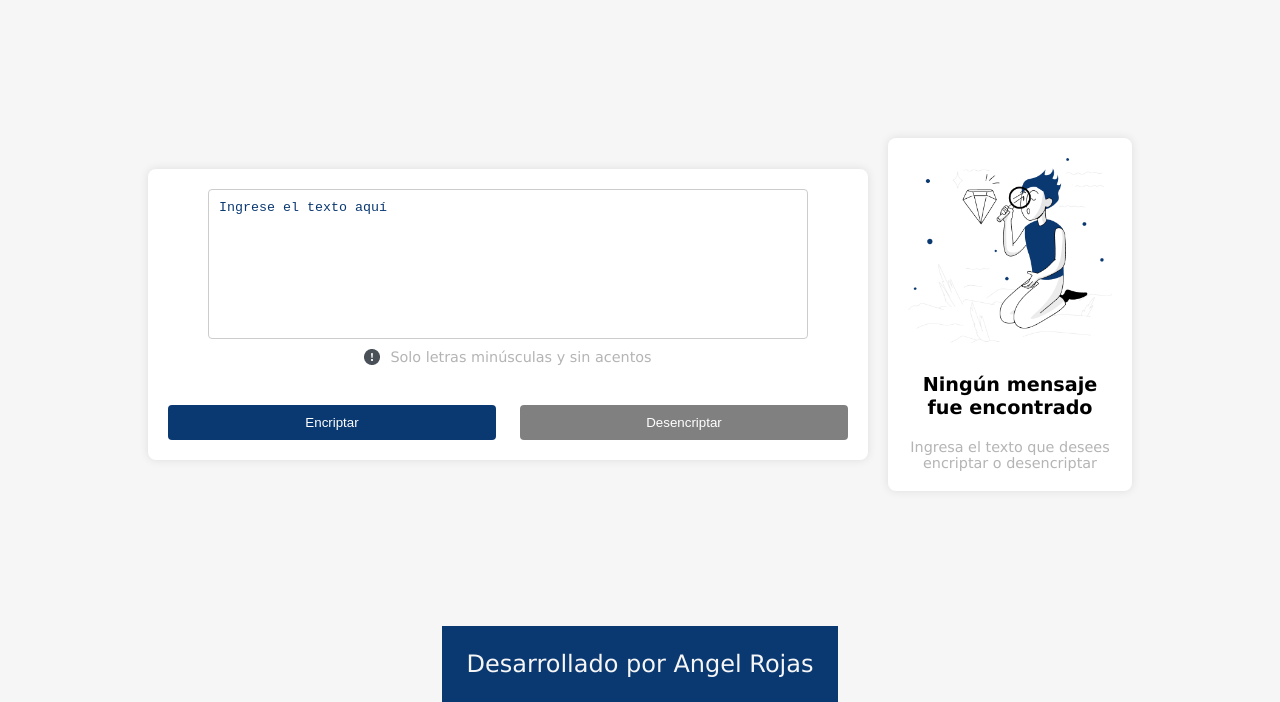
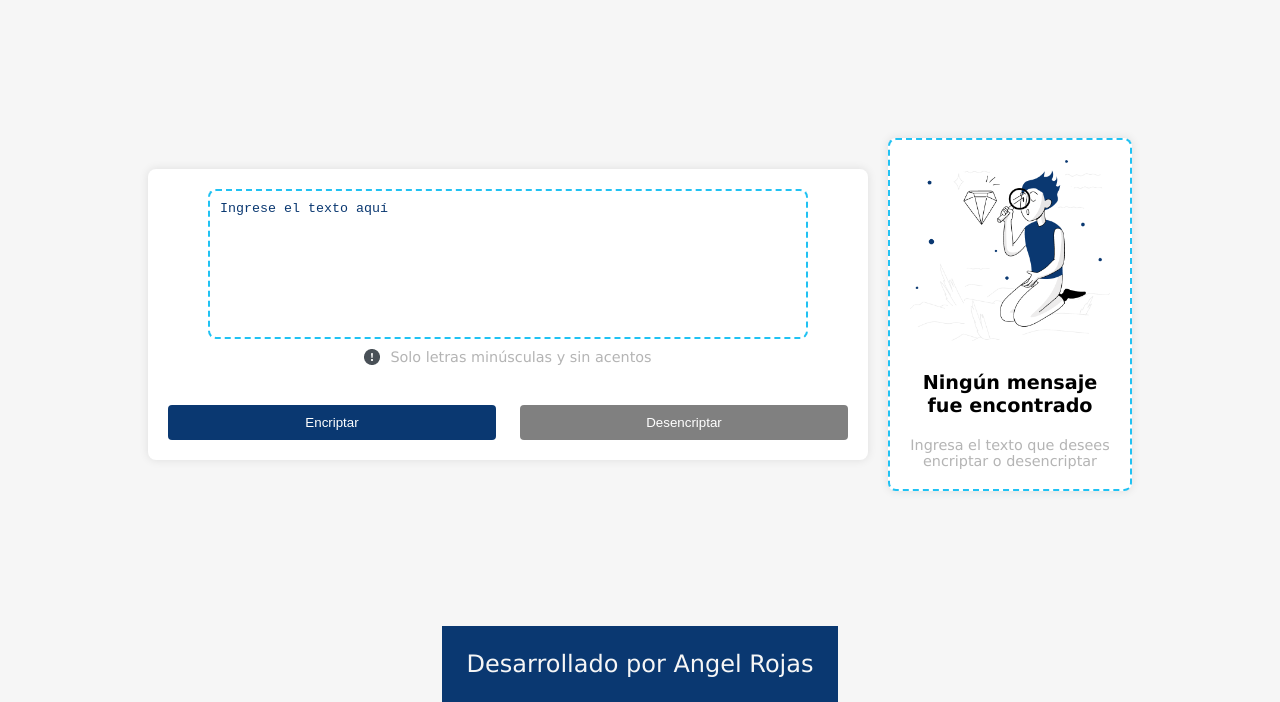
Before and after one commit to Halk190/challenge, a plain HTML site: page index.html in a window 1280 px wide. Shown: the part 98-800 px from the top of the page. Drawn offline with Linux system fonts and the light colour scheme.

Commit message:
style upgrade

```diff
--- a/style.css
+++ b/style.css
@@ -2,6 +2,7 @@
     --color-primary: #f6f6f6;
     --color-secondary: #000000;
     --color-tertiary: #0A3871;
+    --color-border: #20c2f3; /* Añadido */
 }
 
 * {
@@ -23,7 +24,7 @@ body {
 .header {
     width: 100%;
     display: flex;
-    justify-content: flex-start; /* Alinea el contenido a la izquierda */
+    justify-content: flex-start;
     padding: 2%;
 }
 
@@ -48,6 +49,15 @@ body {
     border-radius: 8px;
     box-shadow: 0 0 10px rgba(0, 0, 0, 0.1);
     width: 100%;
+    /*border: 2px dashed var(--color-border); /* Añadido */
+}
+.container_output{
+    background-color: white;
+    padding: 20px;
+    border-radius: 8px;
+    box-shadow: 0 0 10px rgba(0, 0, 0, 0.1);
+    width: 100%;
+    border: 2px dashed var(--color-border); /* Añadido */
 }
 
 .container_input {
@@ -64,10 +74,10 @@ body {
     min-height: 150px;
     padding: 10px;
     margin-bottom: 10px;
-    border: 1px solid #ccc;
-    border-radius: 4px;
-    resize: none; /* Evita que el usuario cambie el tamaño manualmente */
-    overflow: hidden; /* Oculta el scrollbar */
+    border: 2px dashed var(--color-border); /* Añadido */
+    border-radius: 8px; /* Añadido */
+    resize: none;
+    overflow: hidden;
 }
 
 /* Cambiar el color del placeholder */
@@ -77,7 +87,7 @@ body {
 
 .text_alert {
     display: flex;
-    align-items:center;
+    align-items: center;
     gap: 10px;
     margin-bottom: 20px;
     font-size: 0.9rem;
@@ -115,7 +125,7 @@ body {
     text-align: center;
 }
 
-.output_clear{
+.output_clear {
     display: flex;
     flex-direction: column;
     gap: 20px;
@@ -147,7 +157,7 @@ body {
     margin-bottom: 20px;
 }
 
-.footer{
+.footer {
     background-color: var(--color-tertiary);
     padding: 1.5rem;
     color: var(--color-primary);
```
